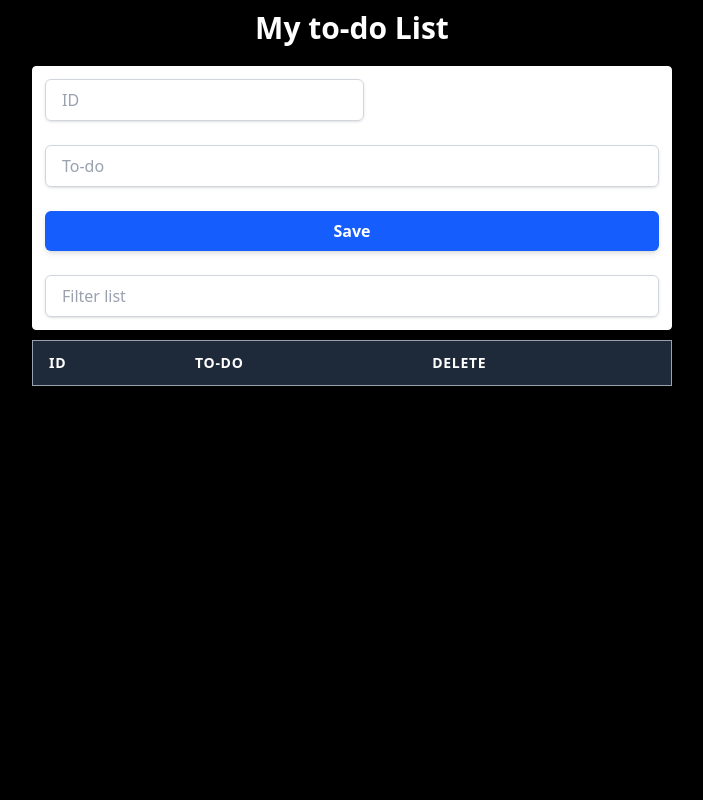
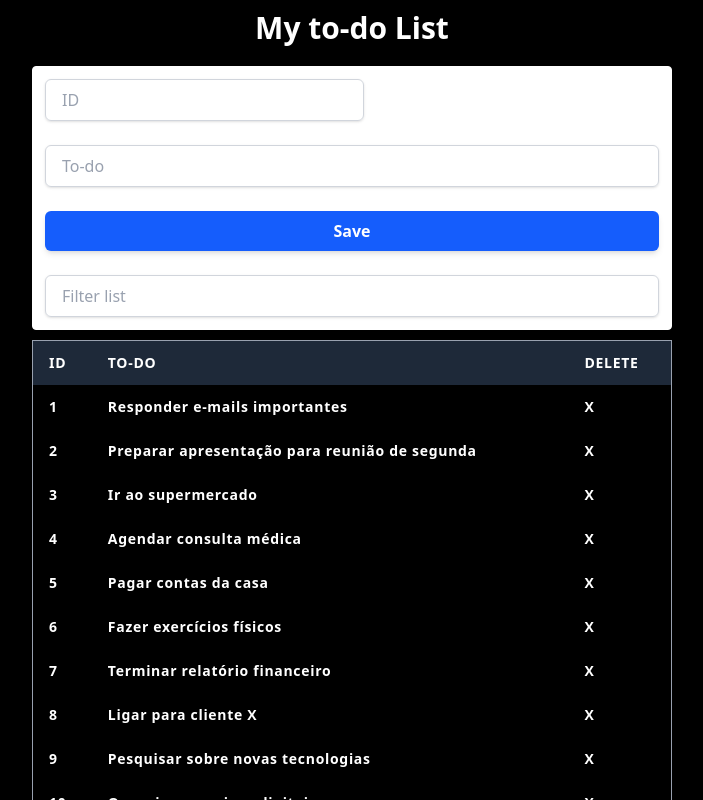
Before and after one commit to Matheusy1997/my-to-do-list, a Next.js app: page / in a window 1280 px wide. Shown: the whole page, without its empty margins (288-991 px from the left). Built offline with nearby package versions, Linux system fonts and the light colour scheme.

Commit message:
implementação da filtragem finalizada

```diff
--- a/src/app/page.tsx
+++ b/src/app/page.tsx
@@ -2,6 +2,39 @@
 import { useState, useEffect } from "react";
 import  Input  from "../../components/Input";
 import TableRow from "../../components/TableRow";
+
+const afazeres = [
+  { id: 1, name: "Responder e-mails importantes" },
+  { id: 2, name: "Preparar apresentação para reunião de segunda" },
+  { id: 3, name: "Ir ao supermercado" },
+  { id: 4, name: "Agendar consulta médica" },
+  { id: 5, name: "Pagar contas da casa" },
+  { id: 6, name: "Fazer exercícios físicos" },
+  { id: 7, name: "Terminar relatório financeiro" },
+  { id: 8, name: "Ligar para cliente X" },
+  { id: 9, name: "Pesquisar sobre novas tecnologias" },
+  { id: 10, name: "Organizar arquivos digitais" },
+  { id: 11, name: "Regar as plantas" },
+  { id: 12, name: "Limpar a cozinha" },
+  { id: 13, name: "Comprar presente de aniversário" },
+  { id: 14, name: "Ler capítulo do livro" },
+  { id: 15, name: "Planejar roteiro de viagem" },
+  { id: 16, name: "Revisar código do projeto Y" },
+  { id: 17, name: "Atualizar currículo" },
+  { id: 18, name: "Fazer backup de fotos" },
+  { id: 19, name: "Consertar torneira que vaza" },
+  { id: 20, name: "Estudar para certificação" },
+  { id: 21, name: "Agendar manutenção do carro" },
+  { id: 22, name: "Doar roupas antigas" },
+  { id: 23, name: "Aprender novas palavras em inglês" },
+  { id: 24, name: "Cozinhar refeição saudável" },
+  { id: 25, name: "Meditar por 15 minutos" },
+  { id: 26, name: "Escrever artigo para blog" },
+  { id: 27, name: "Resolver quebra-cabeça" },
+  { id: 28, name: "Visitar um museu" },
+  { id: 29, name: "Assistir a um documentário" },
+  { id: 30, name: "Ligar para um amigo ou familiar" }
+];
 
 interface ListItem {
   id: number
@@ -13,11 +46,9 @@ export default function Home() {
   const [currentName, setCurrentName] = useState<string>('')
   const [todoList, setTodoList] = useState<ListItem[]>([])
   const [currentFilter , setCurrentFilter] = useState<string>('')
-
   useEffect(() => {
-
-  }, [currentFilter])
-
+    setTodoList(afazeres)
+  })
 
   function addListItem() {
     const newItem: ListItem = {id: currentId, name: currentName}
@@ -39,12 +70,12 @@ export default function Home() {
   };
 
   return (
-    <main className="h-screen w-screen flex flex-col items-center text-white bg-black">
+    <main className="h-screen w-screen flex flex-col items-center text-white bg-black overflow-x-hidden">
       <h1 className="text-3xl font-bold my-2.5">My to-do List</h1>
       <div className="w-2/4 my-2.5">
         <Input onSave={addListItem} idChange={setCurrentId} textChange={setCurrentName} currentId={currentId} currentNome={currentName} filterChange={setCurrentFilter} currentFilter={currentFilter}></Input>
       </div>
-      <section className="w-2/4 ">
+      <section className="w-2/4">
         <table className="table-auto border border-gray-400 w-full">
           <thead className="bg-gray-800 text-white">
             <tr>
```
